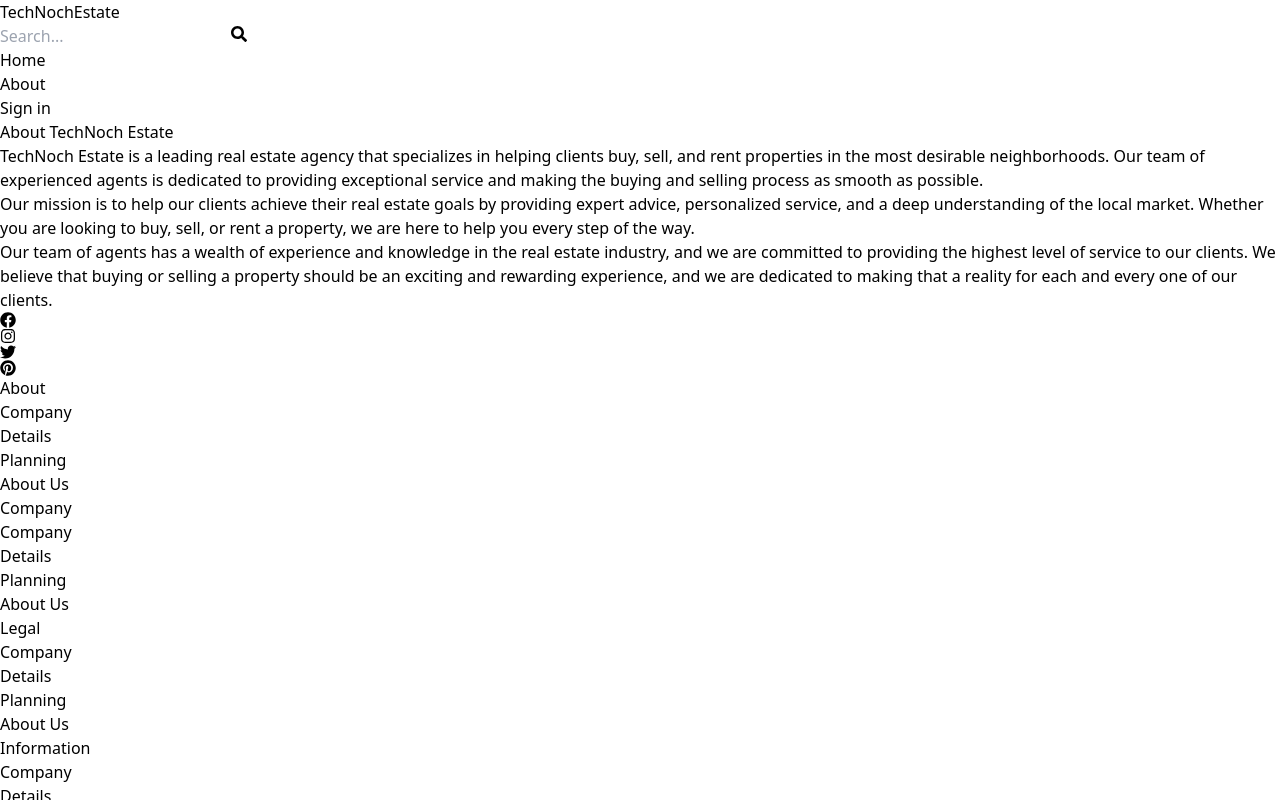
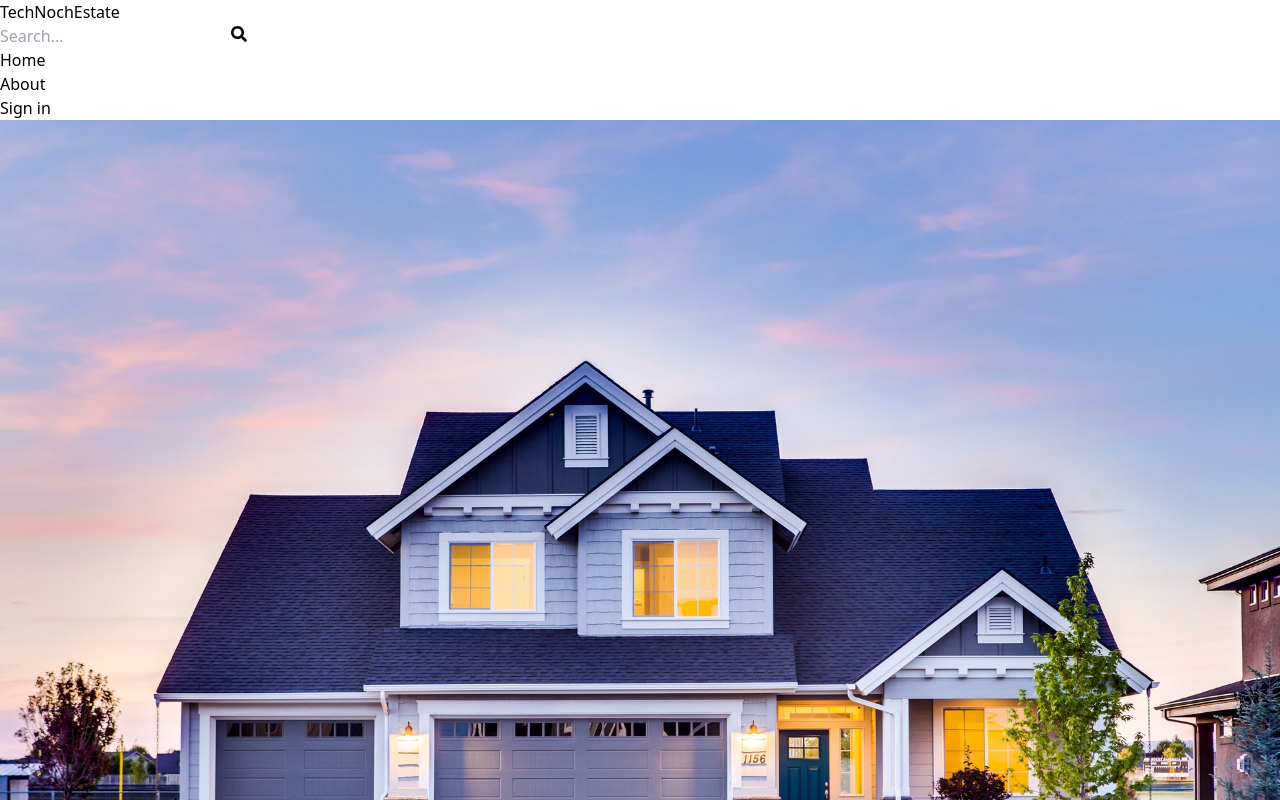
Before and after one commit to enochdev2/TechNoch-Estate, a React (Vite) app in the folder client/: page /about in a window 1280 px wide. Shown: the top 800 px of the page. Built offline with nearby package versions, Linux system fonts and the light colour scheme; no server answers.

Commit message:
predeploy

```diff
--- a/client/src/components/Header.jsx
+++ b/client/src/components/Header.jsx
@@ -25,7 +25,7 @@
   }, [location.search]);
 
   return (
-    <header className="bg-zinc-00 shadow-md">
+    <header className="bg-[#9AD0C2] shadow-md">
       <div className="flex justify-between items-center max-w-6xl mx-auto p-3">
         <Link to="/">
           <h1 className="font-bold text-sm sm:text-xl flex flex-wrap">
--- a/client/src/pages/About/index.jsx
+++ b/client/src/pages/About/index.jsx
@@ -1,8 +1,13 @@
 import React from 'react'
+import hero from '../../assets/hero-img.jpg'
+
 
 export default function About() {
   return (
-    <div className='py-20 px-4 max-w-6xl mx-auto'>
+    <div className='py-10 px-4 max-w-6xl mx-auto'>
+       <div className='h-96 w-full overflow-hidden mt-2'>
+        <img src={hero} alt="hero" className='h-full w-full' />
+      </div>
       <h1 className='text-3xl font-bold mb-4 text-slate-800'>About TechNoch Estate</h1>
       <p className='mb-4 text-slate-700 text-xl'>TechNoch Estate is a leading real estate agency that specializes in helping clients buy, sell, and rent properties in the most desirable neighborhoods. Our team of experienced agents is dedicated to providing exceptional service and making the buying and selling process as smooth as possible.</p>
       <p className='mb-4 text-xl text-slate-700'>
```
Also changed, not shown: 1 other file (tests, documents, lock files or other folders).
